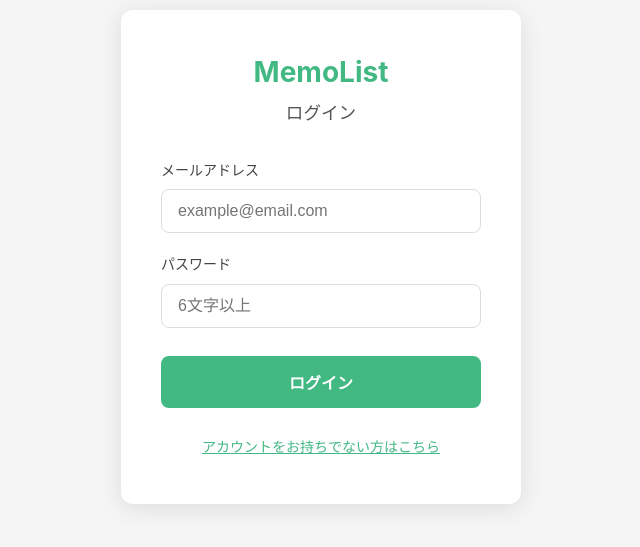
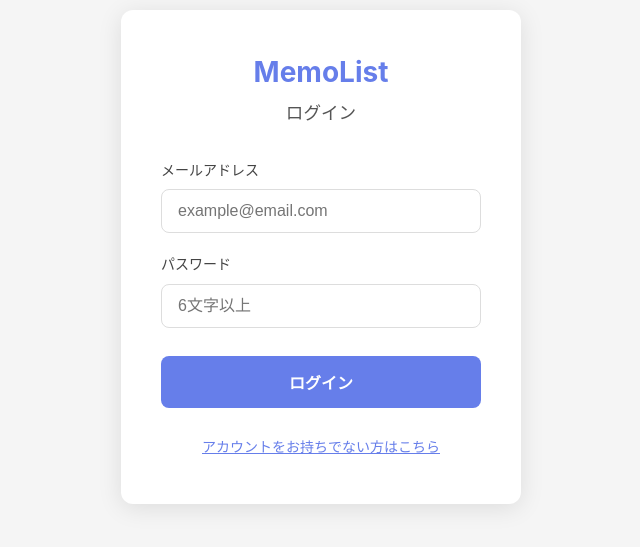
Before and after one commit to keigo-hisazumi/memo-list, a Vue app: page /login in a window 1280 px wide. Shown: the part 143-690 px from the top of the page, without its empty margins (319-959 px from the left). Built offline with nearby package versions, Linux system fonts and the light colour scheme; no server answers.

Commit message:
カラーテーマを#667eea（インディゴブルー）に統一
LoginView.vueの緑系カラー(#42b883)、MemoList.vueのブルー(#3b82f6)、
main.cssのリンク色をすべて#667eeaに変更。

https://claude.ai/code/session_01Q1UUYPFdD6F1xsXidNNgeY

```diff
--- a/src/assets/main.css
+++ b/src/assets/main.css
@@ -3,13 +3,13 @@
 a,
 .green {
   text-decoration: none;
-  color: hsla(160, 100%, 37%, 1);
+  color: #667eea;
   transition: 0.4s;
   padding: 3px;
 }
 
 @media (hover: hover) {
   a:hover {
-    background-color: hsla(160, 100%, 37%, 0.2);
+    background-color: rgba(102, 126, 234, 0.2);
   }
 }
--- a/src/components/MemoList.vue
+++ b/src/components/MemoList.vue
@@ -103,7 +103,7 @@ function getPreview(content: string, maxLength = 100): string {
 }
 
 .pin-icon {
-  color: #3b82f6;
+  color: #667eea;
   flex-shrink: 0;
   margin-top: 2px;
   display: flex;
--- a/src/views/LoginView.vue
+++ b/src/views/LoginView.vue
@@ -129,7 +129,7 @@ function getErrorMessage(e: unknown): string {
   text-align: center;
   font-size: 1.75rem;
   font-weight: 700;
-  color: #42b883;
+  color: #667eea;
   margin-bottom: 0.25rem;
 }
 
@@ -169,7 +169,7 @@ function getErrorMessage(e: unknown): string {
 }
 
 .form-group input:focus {
-  border-color: #42b883;
+  border-color: #667eea;
 }
 
 .error-message {
@@ -187,7 +187,7 @@ function getErrorMessage(e: unknown): string {
   justify-content: center;
   gap: 0.5rem;
   padding: 0.875rem;
-  background: #42b883;
+  background: #667eea;
   color: white;
   border: none;
   border-radius: 8px;
@@ -199,7 +199,7 @@ function getErrorMessage(e: unknown): string {
 }
 
 .btn-submit:hover:not(:disabled) {
-  background: #359268;
+  background: #5a6fd6;
 }
 
 .btn-submit:disabled {
@@ -228,7 +228,7 @@ function getErrorMessage(e: unknown): string {
   padding: 0.5rem;
   background: transparent;
   border: none;
-  color: #42b883;
+  color: #667eea;
   font-size: 0.875rem;
   cursor: pointer;
   text-align: center;
@@ -236,6 +236,6 @@ function getErrorMessage(e: unknown): string {
 }
 
 .btn-toggle:hover {
-  color: #359268;
+  color: #5a6fd6;
 }
 </style>
```
